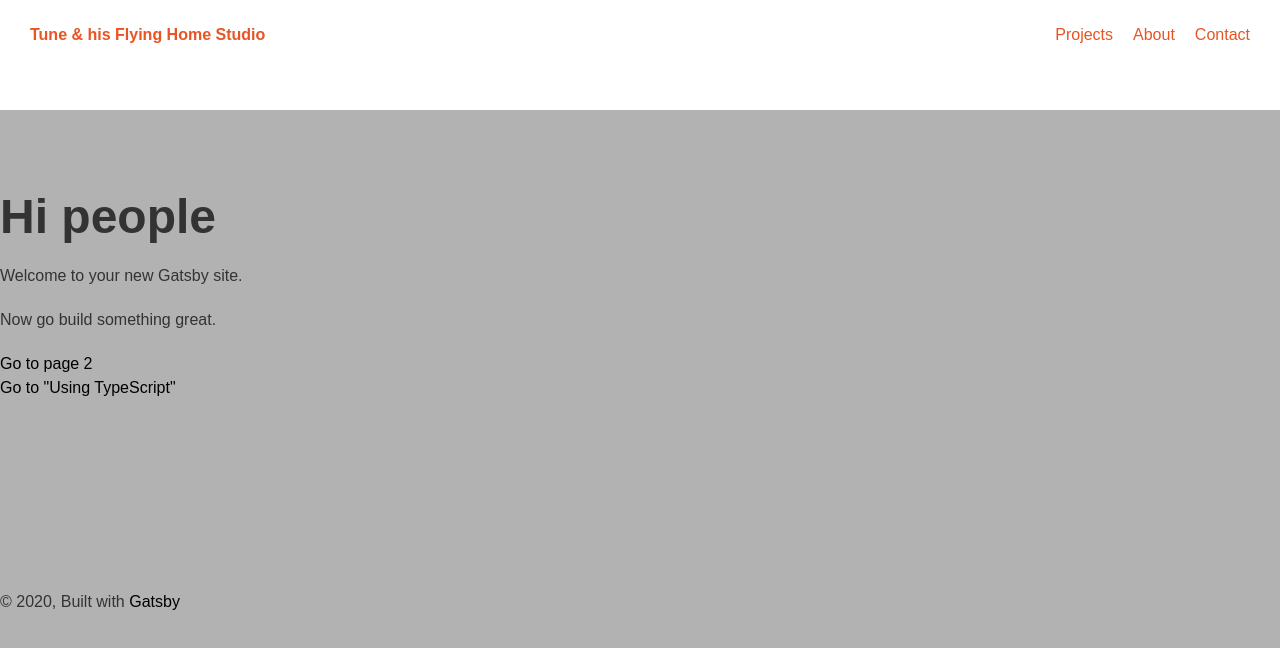
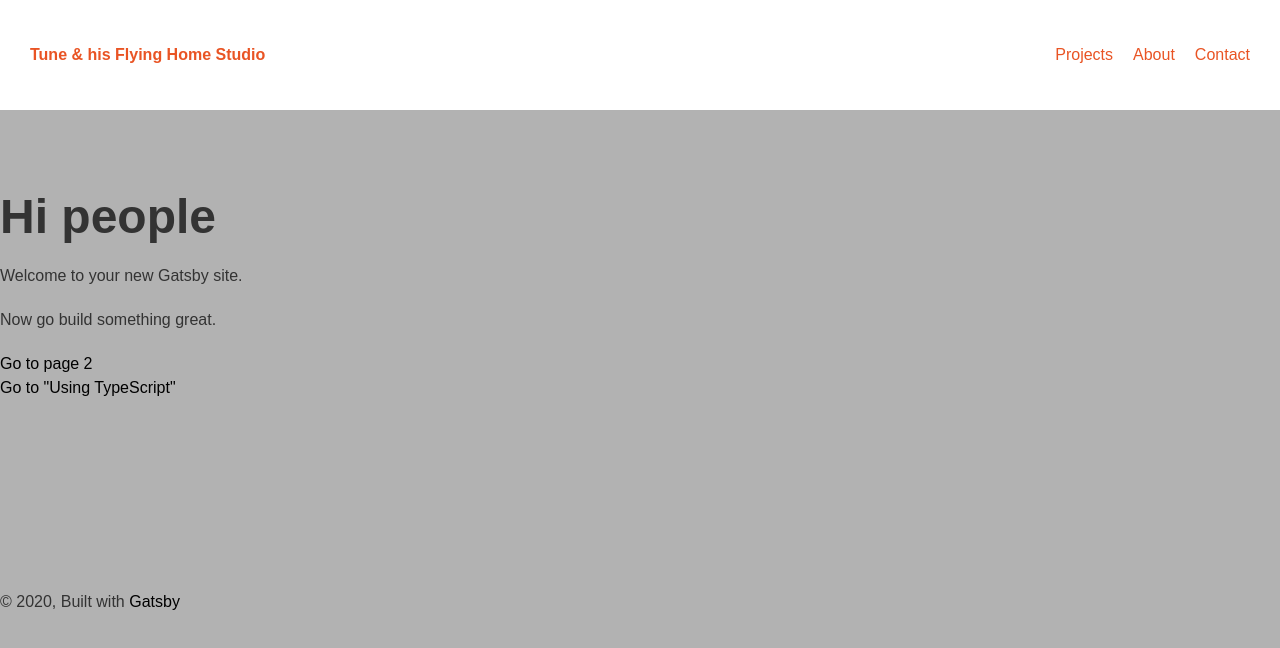
Before and after one commit to EricSSartorius/tune-homepage, a Gatsby site: page / in a window 1280 px wide. Built offline with nearby package versions, Linux system fonts and the light colour scheme; Gatsby itself is replaced by a stand-in of ours.

Commit message:
Update header margin

```diff
--- a/src/components/Header.tsx
+++ b/src/components/Header.tsx
@@ -64,7 +64,7 @@ const InnerHeader = styled.div`
   max-width: ${sizes.xLarge / 16}em;
   margin: auto;
   display: flex;
-  height: 70px;
+  height: 100%;
   a {
     color: var(--primaryColor);
   }
```
